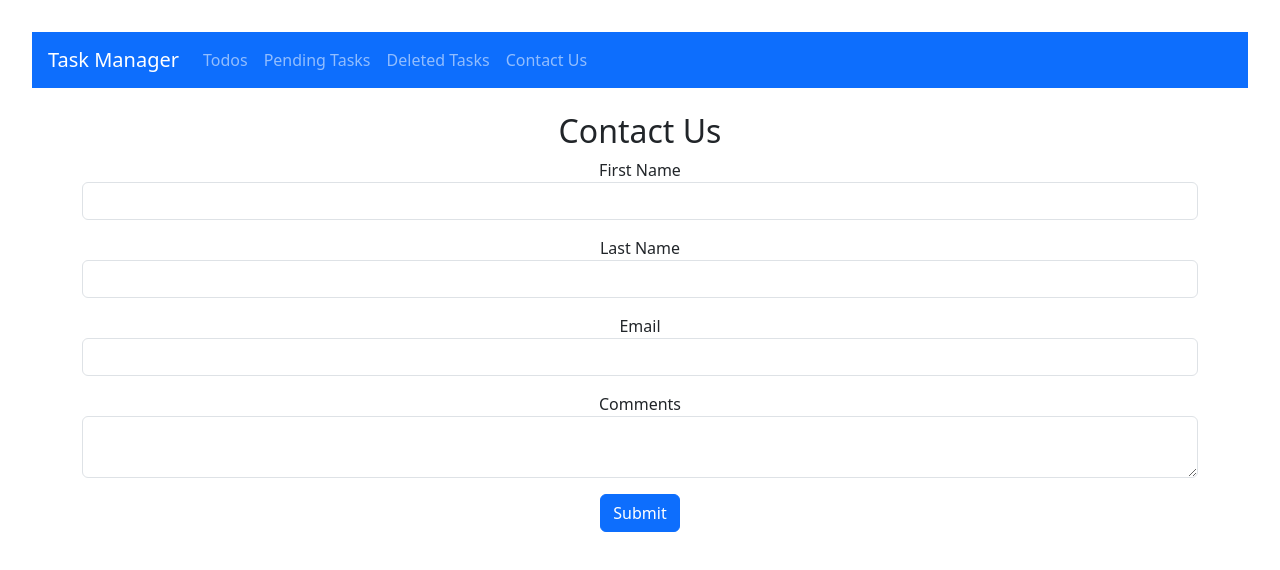
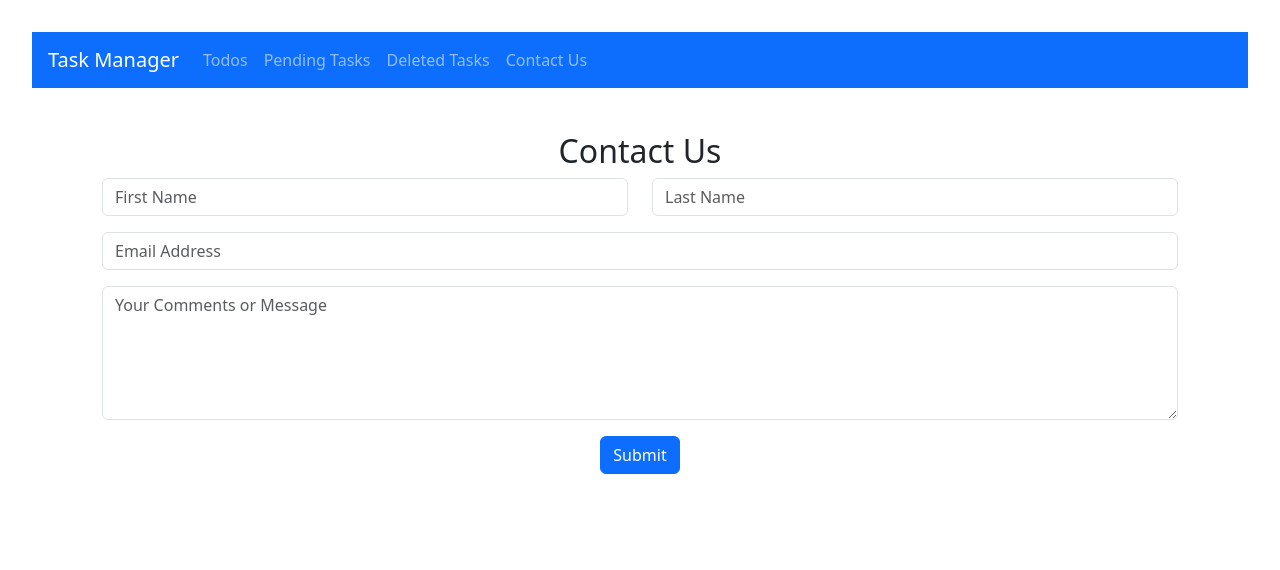
Before and after one commit to mugabebertrand/React-Project003, a React (Vite) app: page /contact-us in a window 1280 px wide. Shown: the top 570 px of the page. Built offline with nearby package versions, Linux system fonts and the light colour scheme.

Commit message:
Update Contact Us form: Required fill text input,align Name and First name label to the same lign

```diff
--- a/src/ContactUs.jsx
+++ b/src/ContactUs.jsx
@@ -1,3 +1,4 @@
+// src/ContactUs.jsx
 import { useState } from 'react';
 
 function ContactUs() {
@@ -13,26 +14,73 @@ function ContactUs() {
     setForm(prev => ({ ...prev, [name]: value }));
   };
 
+  const handleSubmit = (e) => {
+    e.preventDefault();
+    console.log('Form submitted:', form);
+
+  };
+
   return (
-    <div>
+    <div className="container-fluid full-width-container">
       <h2>Contact Us</h2>
-      <form>
+      <form onSubmit={handleSubmit}>
+        <div className="row mb-3">
+          <div className="col-md-6">
+            <label htmlFor="firstName" className="form-label visually-hidden">First Name</label>
+            <input
+              type="text"
+              className="form-control"
+              id="firstName"
+              name="firstName"
+              value={form.firstName}
+              onChange={handleChange}
+              placeholder="First Name"
+              required
+            />
+          </div>
+          <div className="col-md-6">
+            <label htmlFor="lastName" className="form-label visually-hidden">Last Name</label>
+            <input
+              type="text"
+              className="form-control"
+              id="lastName"
+              name="lastName"
+              value={form.lastName}
+              onChange={handleChange}
+              placeholder="Last Name"
+              required
+            />
+          </div>
+        </div>
+
         <div className="mb-3">
-          <label>First Name</label>
-          <input type="text" className="form-control" name="firstName" value={form.firstName} onChange={handleChange} />
+          <label htmlFor="email" className="form-label visually-hidden">Email</label>
+          <input
+            type="email"
+            className="form-control"
+            id="email"
+            name="email"
+            value={form.email}
+            onChange={handleChange}
+            placeholder="Email Address"
+            required
+          />
         </div>
+
         <div className="mb-3">
-          <label>Last Name</label>
-          <input type="text" className="form-control" name="lastName" value={form.lastName} onChange={handleChange} />
+          <label htmlFor="comments" className="form-label visually-hidden">Comments</label>
+          <textarea
+            className="form-control"
+            id="comments"
+            name="comments"
+            value={form.comments}
+            onChange={handleChange}
+            placeholder="Your Comments or Message"
+            rows="5"
+            required
+          ></textarea>
         </div>
-        <div className="mb-3">
-          <label>Email</label>
-          <input type="email" className="form-control" name="email" value={form.email} onChange={handleChange} />
-        </div>
-        <div className="mb-3">
-          <label>Comments</label>
-          <textarea className="form-control" name="comments" value={form.comments} onChange={handleChange}></textarea>
-        </div>
+
         <button type="submit" className="btn btn-primary">Submit</button>
       </form>
     </div>
```
